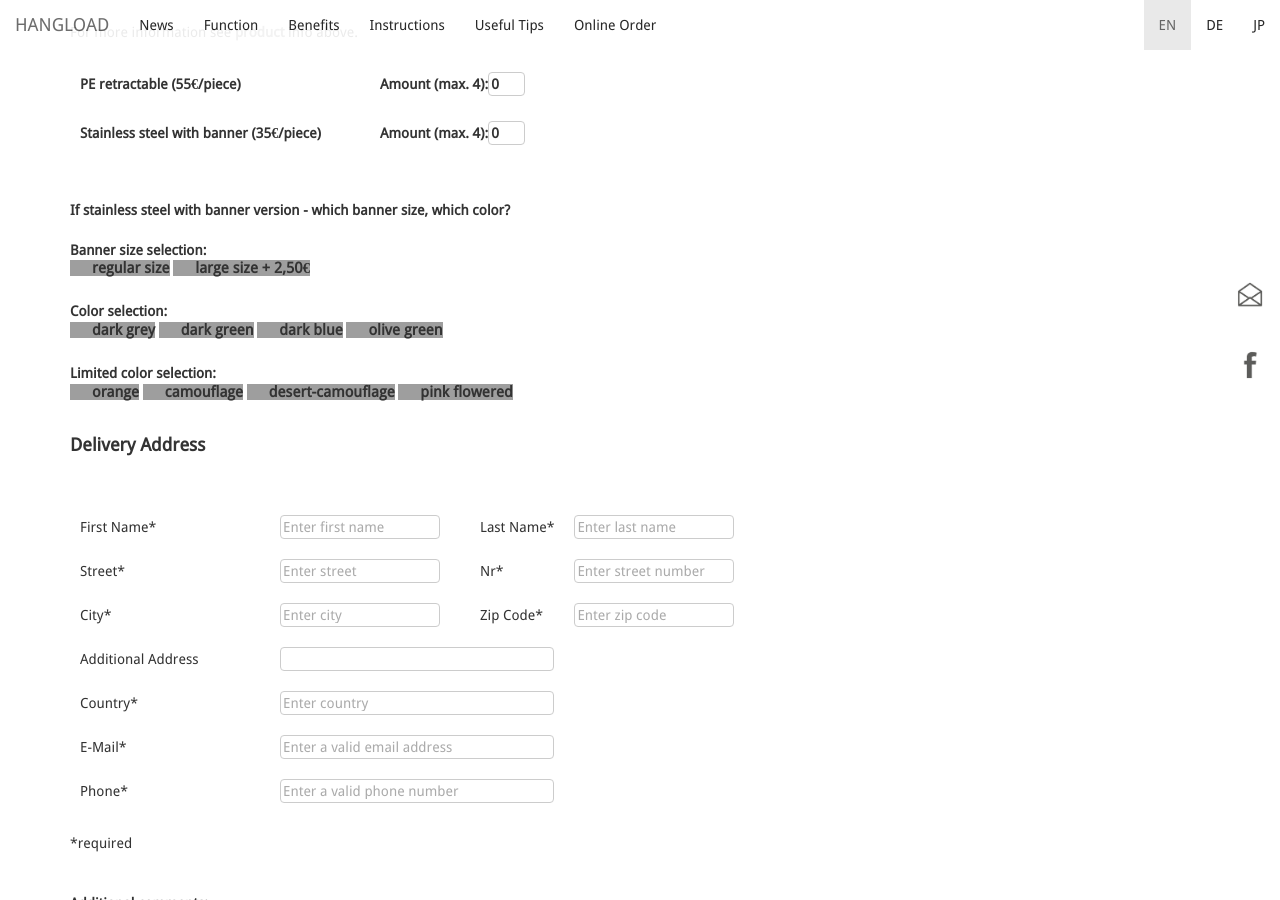
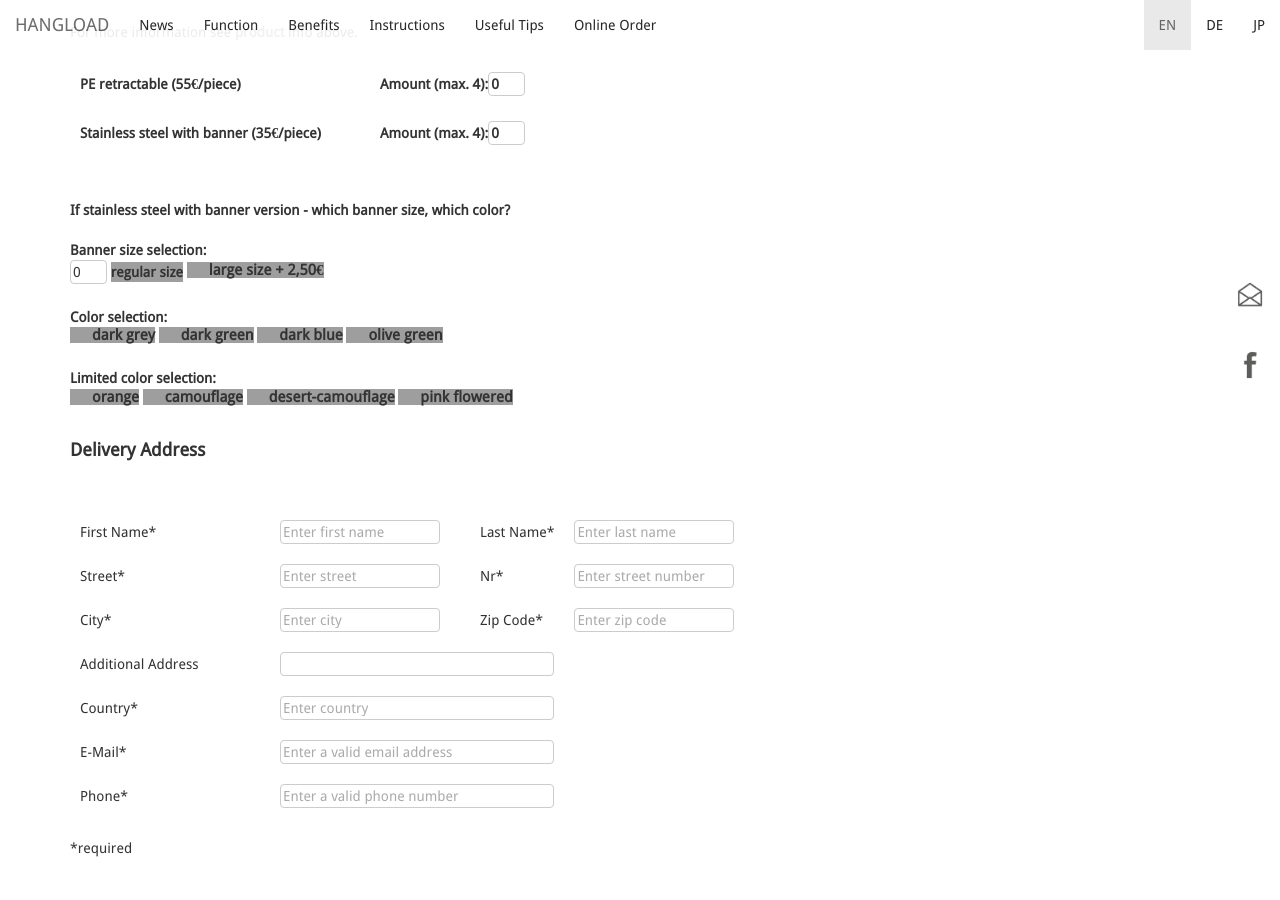
Before and after one commit to bodokaiser/hangload.com, a Jekyll site: the page built from webshop/index.html, in a window 1280 px wide and 900 px high, scrolled down 2721 px. Built offline with Jekyll 4.4.1, drawn with Linux system fonts in a browser that asks for light colours; nearby versions of some CDN libraries; library files that are not in the unit come from our copies; Markdown is read by kramdown in place of the engine named in the settings; grey boxes are pictures that could not be loaded.

Commit message:
Update index.html

```diff
--- a/webshop/index.html
+++ b/webshop/index.html
@@ -306,7 +306,9 @@ For more information open this <a href="/images/webshop/product info sheet stain
 	<br>
 	<strong>Banner size selection: </strong>
 	<br>
-	<input type="checkbox" name="sizeregular" id="sizeregular" class="css-checkbox sme" value="sizeregular">
+	<input type="number" min="0"  max="4" maxlength="1" size="2" value="0" name="sizeregular" id="sizeregular"></label>
+
+	<!--<input type="checkbox" name="sizeregular" id="sizeregular" class="css-checkbox sme" value="sizeregular"> -->
 	<label for="sizeregular" name="sizeregular_lbl" class="css-label sme depressed">regular size</label>
 
 	<input type="checkbox" name="sizelarge" id="sizelarge" class="css-checkbox sme" value="sizelarge">
```
